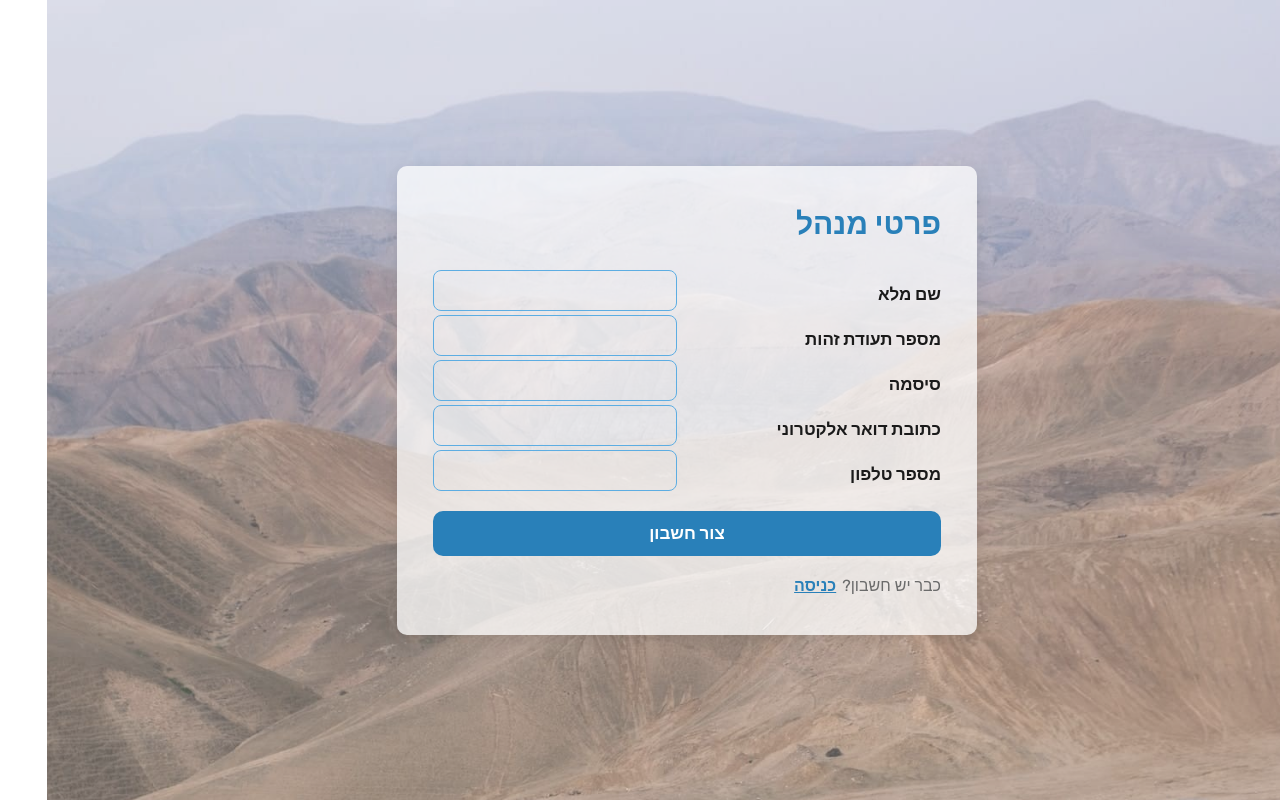
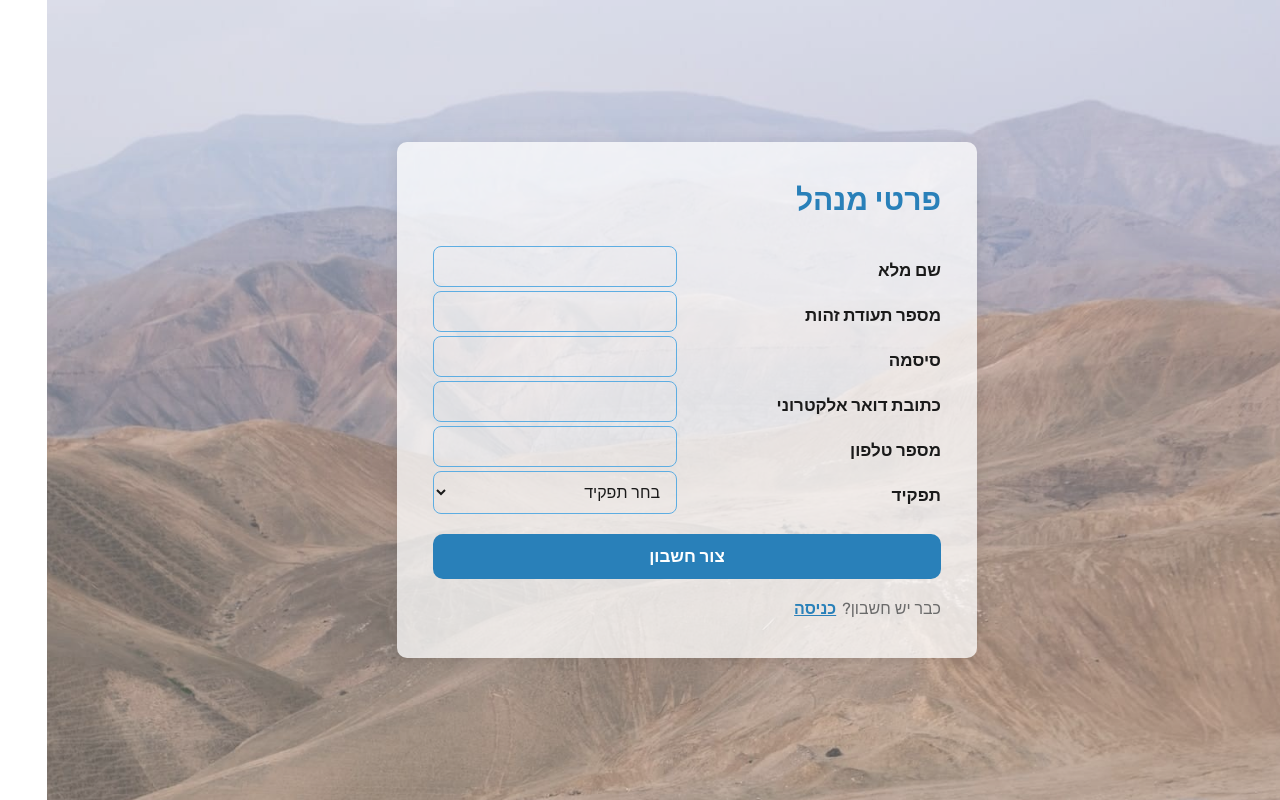
Before and after one commit to s0583232209/Trip-Management-System, a React (Vite) app in the folder client/trip-manager-client-code/: page /register in a window 1280 px wide. Both pictures are taken after typing "Sample", "Sample", "name@example.com", "Sample", "Sample", "Sample" into the empty fields and a click on the button "הבא". Built offline with nearby package versions, Linux system fonts and the light colour scheme.

Commit message:
fix(client-auth): adding the option to choose a role for the user, only available if the url is not with 'auth'

```diff
--- a/client/trip-manager-client-code/src/components/UserDetails.jsx
+++ b/client/trip-manager-client-code/src/components/UserDetails.jsx
@@ -1,20 +1,30 @@
 import { useState } from "react";
+import { useLocation } from "react-router-dom";
 import "./UserDetails.css";
+
 const defaultUserDetails = {
   fullName: "",
   nationalId: "",
   password: "",
   userEmail: "",
   userPhoneNumber: "",
+  role: "",
 };
 
 export default function UserDetails({ onSubmit }) {
+  const location = useLocation();
+  const isAuth = location.pathname.includes("auth");
+
   const [formData, setFormData] = useState(defaultUserDetails);
   const [errors, setErrors] = useState({});
 
   function updateField(event) {
     const { name, value } = event.target;
-    setFormData((currentData) => ({ ...currentData, [name]: value }));
+
+    setFormData((currentData) => ({
+      ...currentData,
+      [name]: value,
+    }));
   }
 
   const nameRegex = /^[\p{L}\s]{2,}$/u;
@@ -24,14 +34,41 @@ export default function UserDetails({ onSubmit }) {
 
   function submitForm(event) {
     event.preventDefault();
+
     const newErrors = {};
-    if (!nameRegex.test(formData.fullName)) newErrors.fullName = "שם מלא חייב להכיל לפחות 2 אותיות בלבד";
-    if (!nationalIdRegex.test(formData.nationalId)) newErrors.nationalId = "מספר תעודת זהות חייב להכיל 9 ספרות בדיוק";
-    if (!passwordRegex.test(formData.password)) newErrors.password = "הסיסמה חייבת להכיל לפחות 6 תווים, אות אחת ומספר אחד";
-    if (formData.userEmail && !/^[^\s@]+@[^\s@]+\.[^\s@]+$/.test(formData.userEmail)) newErrors.userEmail = "כתובת אימייל לא תקינה";
-    if (formData.userPhoneNumber && !phoneRegex.test(formData.userPhoneNumber)) newErrors.userPhoneNumber = "מספר טלפון לא תקין";
+
+    if (!nameRegex.test(formData.fullName)) {
+      newErrors.fullName = "שם מלא חייב להכיל לפחות 2 אותיות בלבד";
+    }
+
+    if (!nationalIdRegex.test(formData.nationalId)) {
+      newErrors.nationalId = "מספר תעודת זהות חייב להכיל 9 ספרות בדיוק";
+    }
+
+    if (!passwordRegex.test(formData.password)) {
+      newErrors.password =
+        "הסיסמה חייבת להכיל לפחות 6 תווים, אות אחת ומספר אחד";
+    }
+
+    if (
+      formData.userEmail &&
+      !/^[^\s@]+@[^\s@]+\.[^\s@]+$/.test(formData.userEmail)
+    ) {
+      newErrors.userEmail = "כתובת אימייל לא תקינה";
+    }
+
+    if (
+      formData.userPhoneNumber &&
+      !phoneRegex.test(formData.userPhoneNumber)
+    ) {
+      newErrors.userPhoneNumber = "מספר טלפון לא תקין";
+    }
+
     setErrors(newErrors);
-    if (Object.keys(newErrors).length === 0) onSubmit(formData);
+
+    if (Object.keys(newErrors).length === 0) {
+      onSubmit(formData);
+    }
   }
 
   return (
@@ -41,7 +78,7 @@ export default function UserDetails({ onSubmit }) {
         type="text"
         id="fullName"
         name="fullName"
-        autoComplete="שם מלא"
+        autoComplete="name"
         value={formData.fullName}
         onChange={updateField}
       />
@@ -52,7 +89,7 @@ export default function UserDetails({ onSubmit }) {
         type="text"
         id="nationalId"
         name="nationalId"
-        autoComplete="מספר תעודת זהות"
+        autoComplete="username"
         value={formData.nationalId}
         onChange={updateField}
       />
@@ -63,7 +100,7 @@ export default function UserDetails({ onSubmit }) {
         type="password"
         id="password"
         name="password"
-        autoComplete="סיסמה"
+        autoComplete="current-password"
         value={formData.password}
         onChange={updateField}
       />
@@ -89,7 +126,26 @@ export default function UserDetails({ onSubmit }) {
         value={formData.userPhoneNumber}
         onChange={updateField}
       />
-      {errors.userPhoneNumber && <p className="error">{errors.userPhoneNumber}</p>}
+      {errors.userPhoneNumber && (
+        <p className="error">{errors.userPhoneNumber}</p>
+      )}
+
+      {!isAuth && (
+        <>
+          <label htmlFor="userRole">תפקיד</label>
+          <select
+            id="userRole"
+            name="role"
+            value={formData.role}
+            onChange={updateField}
+          >
+            <option value="">בחר תפקיד</option>
+            <option value="coordinator">רכז טיולים</option>
+            <option value="trip leader">אחראי טיול</option>
+            <option value="teacher">מורה</option>
+          </select>
+        </>
+      )}
 
       <button type="submit">צור חשבון</button>
     </form>
```
